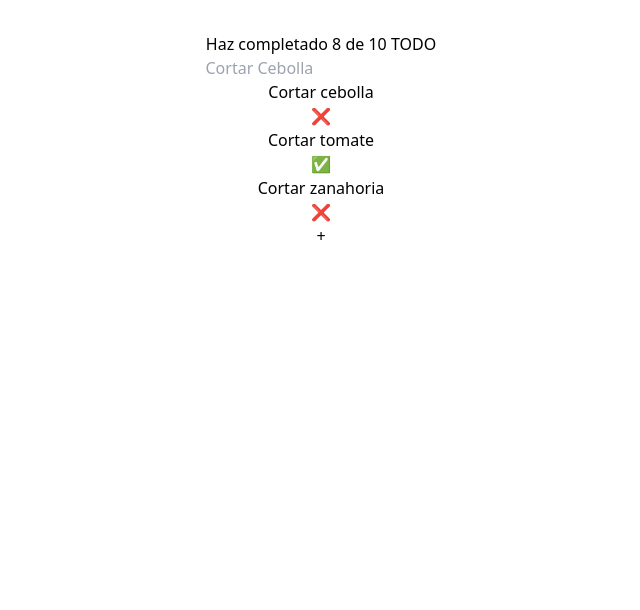
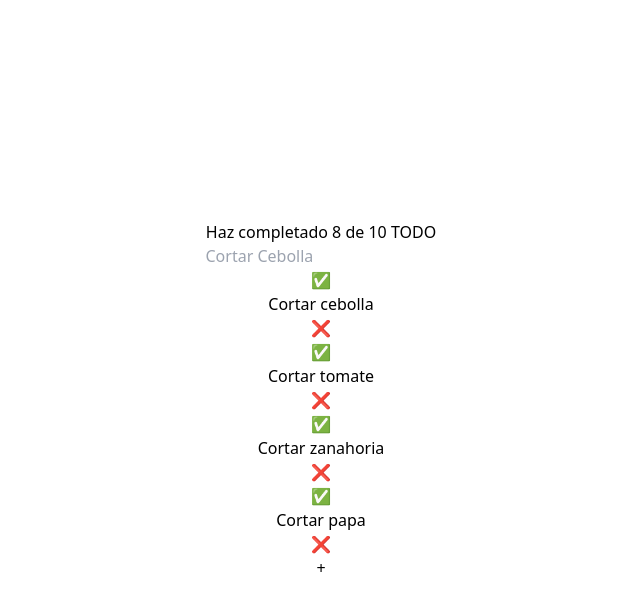
Before and after one commit to Rmoreno3/Todo_App, a React (Vite) app: page / in a window 1280 px wide. Shown: the top 610 px of the page, without its empty margins (319-959 px from the left). Built offline with nearby package versions, Linux system fonts and the light colour scheme.

Commit message:
agregando estilos pequenos a la app y probando onclick y onchange

```diff
--- a/src/App.jsx
+++ b/src/App.jsx
@@ -9,6 +9,7 @@ const defaultTodos = [
 	{ text: 'Cortar cebolla', completed: false },
 	{ text: 'Cortar tomate', completed: true },
 	{ text: 'Cortar zanahoria', completed: false },
+	{ text: 'Cortar papa', completed: true },
 ];
 function App() {
 	return (
--- a/src/Components/CreateTodoButton.jsx
+++ b/src/Components/CreateTodoButton.jsx
@@ -1,5 +1,15 @@
 function CreateTodoButton() {
-	return <button className="CreateTodoButton">+</button>;
+	const alert = () => {
+		console.log('le diste click al boton');
+	};
+	return (
+		<button
+			onClick={alert}
+			className="bg-green-500 w-16 h-16 rounded-full transition ease-in-out delay-150 hover:-translate-y-1 hover:scale-110 hover:bg-green-800 duration-300"
+		>
+			+
+		</button>
+	);
 }
 
 export { CreateTodoButton };
--- a/src/Components/TodoItem.jsx
+++ b/src/Components/TodoItem.jsx
@@ -1,10 +1,11 @@
 function TodoItem({ text, completed }) {
-  return (
-    <li>
-      <p>{text}</p>
-      {completed ? <span>✅</span> : <span>❌</span>}
-    </li>
-  );
+	return (
+		<li className="flex items-center content-center justify-between border-solid border-2 border-black w-2/4 h-12 px-1">
+			<span className="cursor-pointer">✅</span>
+			<p className={`${completed && 'line-through'}`}>{text}</p>
+			<span className="cursor-pointer">❌</span>
+		</li>
+	);
 }
 
 export { TodoItem };
--- a/src/Components/TodoList.jsx
+++ b/src/Components/TodoList.jsx
@@ -1,5 +1,9 @@
 function TodoList({ children }) {
-	return <ul>{children}</ul>;
+	return (
+		<ul className="flex flex-col justify-center align-center items-center gap-4 py-10 w-6/12">
+			{children}
+		</ul>
+	);
 }
 
 export { TodoList };
--- a/src/Components/TodoSearch.jsx
+++ b/src/Components/TodoSearch.jsx
@@ -1,8 +1,18 @@
 function TodoSearch() {
+	const search = e => {
+		let letters = e.target.value;
+
+		console.log(letters);
+	};
+
 	return (
-		<>
-			<input placeholder="Cortar Cebolla" />
-		</>
+		<div>
+			<input
+				onChange={search}
+				className="border-solid border-2"
+				placeholder="Cortar Cebolla"
+			/>
+		</div>
 	);
 }
 
--- a/src/index.css
+++ b/src/index.css
@@ -1,3 +1,24 @@
 @tailwind base;
 @tailwind components;
 @tailwind utilities;
+
+* {
+	margin: 0;
+	padding: 0;
+	box-sizing: border-box;
+}
+
+html,
+body {
+	height: 100%;
+	width: 100%;
+}
+
+#root {
+	height: 100%;
+	width: 100%;
+	display: flex;
+	flex-direction: column;
+	align-items: center;
+	justify-content: center;
+}
```
